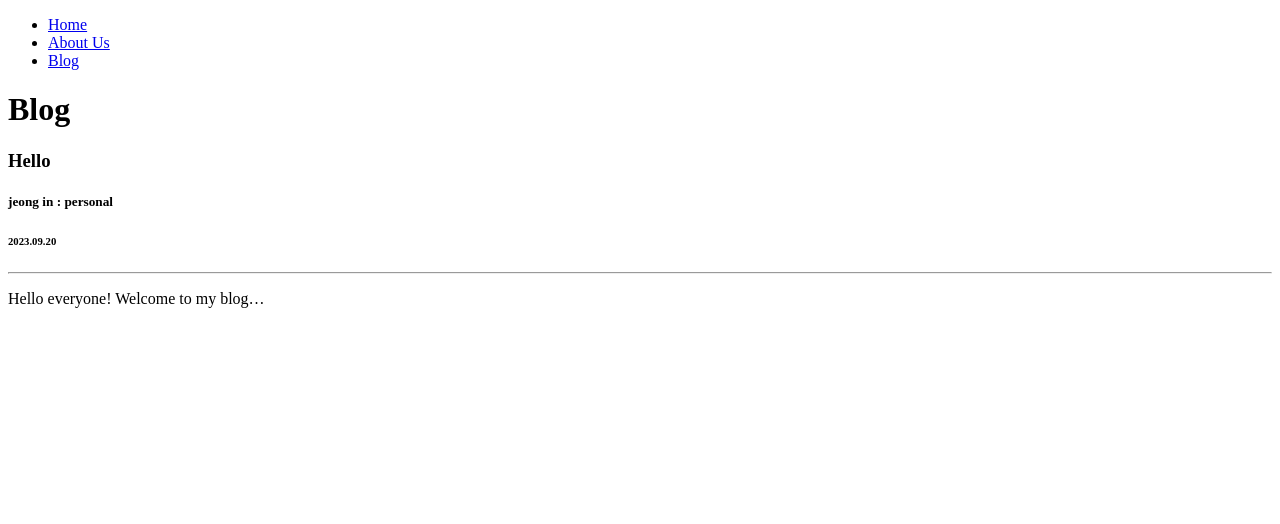
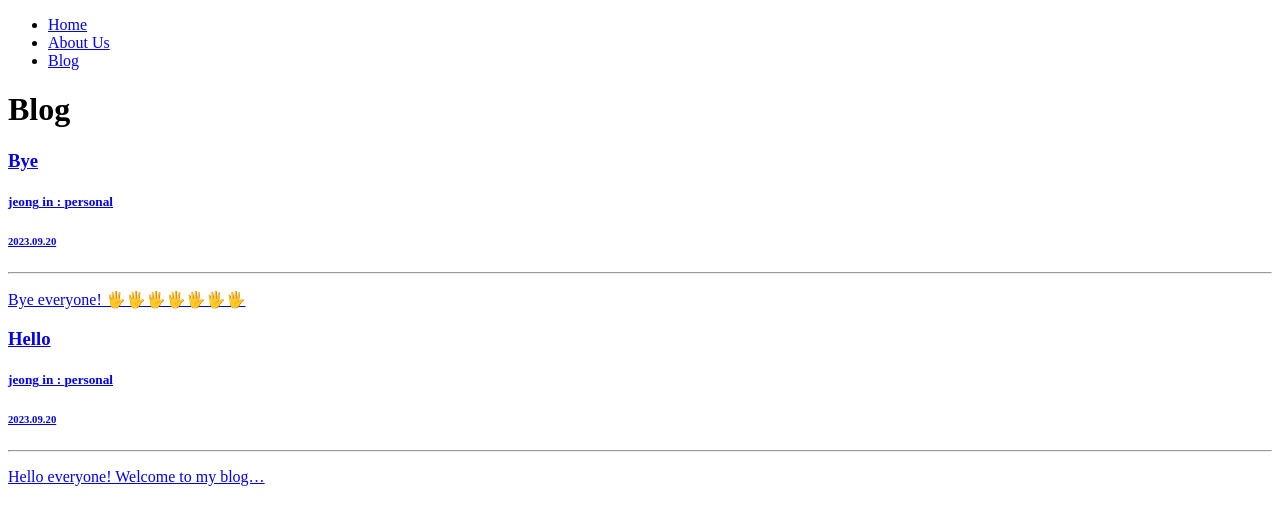
Before and after one commit to jeong922/gatsby-study, a Gatsby site: page /blog in a window 1280 px wide. Built offline with nearby package versions, Linux system fonts and the light colour scheme; Gatsby itself is replaced by a stand-in of ours.

Commit message:
Dynamic Pages

```diff
--- /dev/null
+++ b/blog-posts/Bye.mdx
@@ -0,0 +1,11 @@
+---
+title: Bye
+category: personal
+data: 2023.09.20
+author: jeong
+slug: bye-bye
+---
+
+# Bye everyone!
+
+🖐🖐🖐🖐🖐🖐🖐
--- a/blog-posts/Hello.mdx
+++ b/blog-posts/Hello.mdx
@@ -3,9 +3,10 @@ title: Hello
 category: personal
 data: 2023.09.20
 author: jeong
+slug: hello
 ---
 
-### Hello everyone!
+# Hello everyone!
 
 Welcome to my blog post.😊😊😊😊😊😊😊😊😊😊😊😊😊😊😊😊😊😊😊😊😊😊😊
 
--- a/src/pages/blog.tsx
+++ b/src/pages/blog/index.tsx
@@ -1,7 +1,7 @@
 import React from 'react';
-import Layout from '../components/Layout';
-import Seo from '../components/Seo';
-import { graphql, PageProps } from 'gatsby';
+import Layout from '../../components/Layout';
+import Seo from '../../components/Seo';
+import { graphql, Link, PageProps } from 'gatsby';
 
 export default function Blog({ data }: PageProps<Queries.BlogPostsQuery>) {
   console.log(data);
@@ -10,6 +10,7 @@ export default function Blog({ data }: PageProps<Queries.BlogPostsQuery>) {
       <section>
         {data.allMdx.nodes.map((file, index) => (
           <article key={index}>
+            <Link to={`/blog/${file.frontmatter?.slug}`}>
               <h3>{file.frontmatter?.title}</h3>
               <h5>
                 {file.frontmatter?.author} in : {file.frontmatter?.category}
@@ -17,6 +18,7 @@ export default function Blog({ data }: PageProps<Queries.BlogPostsQuery>) {
               <h6>{file.frontmatter?.data}</h6>
               <hr />
               <p>{file.excerpt}</p>
+            </Link>
           </article>
         ))}
       </section>
@@ -29,10 +31,11 @@ export const query = graphql`
     allMdx {
       nodes {
         frontmatter {
+          slug
           author
           category
+          title
           data
-          title
         }
         excerpt(pruneLength: 50)
       }
```
Also changed, not shown: src/pages/blog/{mdx.frontmatter__slug}.tsx (added, +10 -0 lines). Lines whose indentation alone changed are shown as unchanged.
